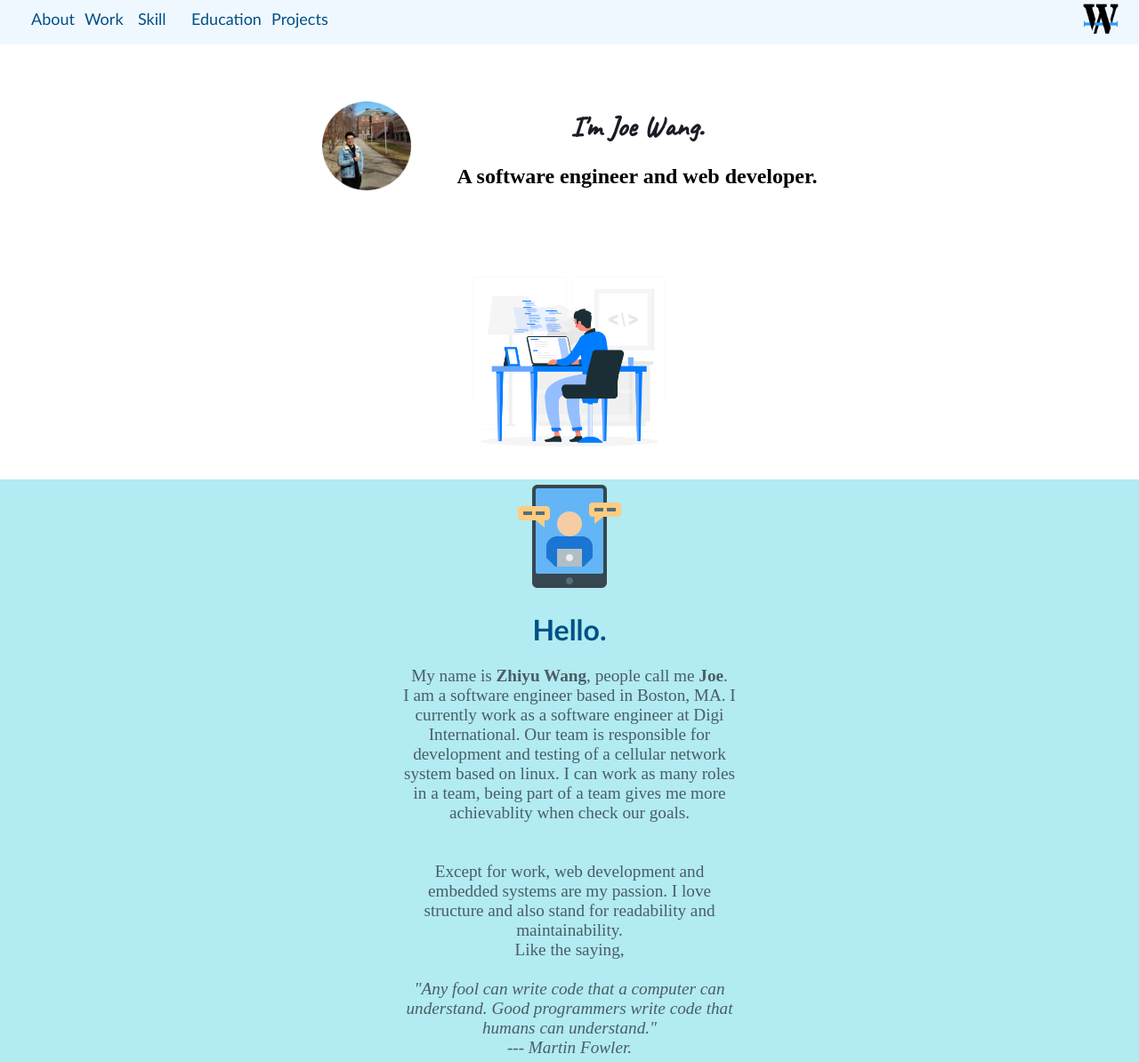
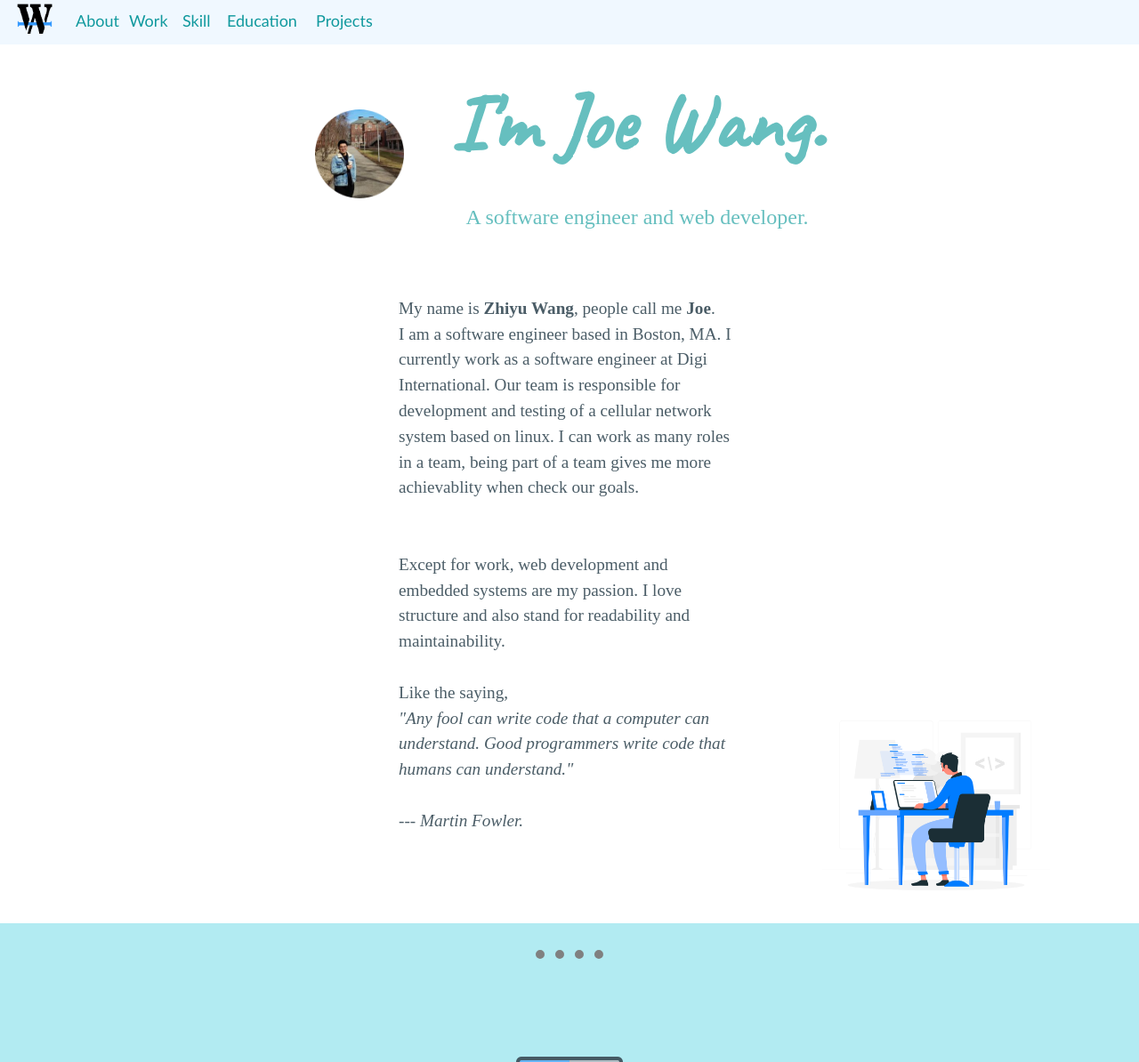
Before and after one commit to ZhiyuWang95/cv, a plain HTML site: page index.html in a window 1280 px wide. Shown: the top 1194 px of the page at 89% size. Drawn offline with Linux system fonts and the light colour scheme; a web font is replaced by a local one.

Commit message:
css: change font size and change font color of h1
change font size of h1 and color of h1 and others.

```diff
--- a/css/styles.css
+++ b/css/styles.css
@@ -1,8 +1,8 @@
 a:link{
-    color:#005086;
+    color:#11999E;
 }
 a:visited{
-    color:#005086;
+    color:#11999E;
 }
 a:hover{
     color: orange;
@@ -11,6 +11,7 @@ a:hover{
 body {
     margin: 0;
     background-color: #b2ebf2;
+    line-height: 1.5;
 }
 
 hr {
@@ -23,7 +24,9 @@ hr {
 }
 
 h1 {
-    color: #1b1c25;
+    font-size: 562.5%;
+    color: #66BFBF;
+    margin-bottom: 0 auto 0 auto;
 }
 
 h3 {
@@ -39,7 +42,10 @@ h3 {
 
 .info-text {
     font-family: 'Antic Slab', serif;
+    font-weight: normal;
     text-align: center;
+    color: #66BFBF;
+    font-size: 2.5 rem;
 }
 
 .navi {
@@ -56,6 +62,12 @@ h3 {
     margin-left: auto;
     margin-right: auto;
 }
+
+
+.link-img {
+    width: 50px;
+    height: auto;
+}
 /*ID selectors*/
 #about {
     margin-top: 50px;
@@ -64,18 +76,24 @@ h3 {
 #about-text {
     width: 30%;
     font-family: "Times New Roman", Times, serif;
-    margin: 0 auto;
-    text-align: center;
+    margin: 0 auto 0 auto;
     font-size: larger;
+    color: #4b5d67;
+}
+
+#quate-auther {
+    font-family: "Times New Roman", Times, serif;
+    text-align: right;
     color: #4b5d67;
 }
 
 #developer {
     width: 20%;
     height: auto;
-    display: block;
-    margin-left: auto;
-    margin-right: auto;
+    display: inline;
+    position: absolute;
+    right: 100px;
+    bottom: 0;
 }
 
 #display-table {
@@ -86,9 +104,10 @@ h3 {
 
 #first-div {
     position: relative;
-    top: 50px;
+    top: 20px;
     background-color: white;/*;*/
     height: auto;
+    padding-bottom: 100px;
 }
 
 #head-h1 {
@@ -102,6 +121,7 @@ h3 {
 #im-joe {
     font-family: 'Caveat', cursive;
     text-align: center;
+    margin: 0 auto 0 auto;
 }
 
 #keyboard-img {
@@ -116,11 +136,10 @@ h3 {
     width: 100px;
     height: 100px;
 }
-
 #my-logo {
     display: inline;
     position: absolute;
-    right: 1px;
+    left: 1px;
     bottom: -13px;
     width: 80px;
     height: 80px;
@@ -137,31 +156,31 @@ h3 {
 
 #navi-pro {
     position: absolute;
-    left: 290px;
+    left: 340px;
     top: 10px;
 }
 
 #navi-edu {
     position: absolute;
-    left: 200px;
+    left: 240px;
     top: 10px;
 }
 
 #navi-ski {
     position: absolute;
-    left: 140px;
+    left: 190px;
     top: 10px;
 }
 
 #navi-wo {
     position: absolute;
-    left: 80px;
+    left: 130px;
     top: 10px;
 }
 
 #navi-abo {
     position: absolute;
-    left: 20px;
+    left: 70px;
     top: 10px;
 }
 
--- a/index.html
+++ b/index.html
@@ -12,12 +12,12 @@
 
     <body>
         <div id="navi-bar">
-            <a href="#about" class="navi" id="navi-abo">About</a>
+            <img src="css/logo.png" alt="my-logo" id="my-logo">
+            <a href="#first-div" class="navi" id="navi-abo">About</a>
             <a href="#work" class="navi" id="navi-wo">Work</a>
             <a href="#skills" class="navi" id="navi-ski">Skill</a>
             <a href="#education" class="navi" id="navi-edu">Education</a>
             <a href="#project" class="navi" id="navi-pro">Projects</a>
-            <img src="css/logo.png" alt="my-logo" id="my-logo">
         </div>
         <div id="first-div">
             <table id="display-table"  cellspacing="50">
@@ -31,24 +31,20 @@
                     </td>
                 </tr>
             </table>
-            <img src="css/developer.jpg" alt="developer" id="developer">
-        </div>
-
-        <div id="about">
-            <img src="css/hello.png" alt="hello" class="icon-img" id="hello-img">
-            <h1 class="greeting">Hello.</h1>
             <p id="about-text">
                 My name is <strong>Zhiyu Wang</strong>, people call me <strong>Joe</strong>. <br>
                 I am a software engineer based in Boston, MA. I currently work as a software engineer at Digi International.
                 Our team is responsible for development and testing of a cellular network system based on linux. I can work as many roles in a team,
                 being part of a team gives me more achievablity when check our goals. <br><br><br>
                 Except for work, web development and embedded systems are my passion. I love structure and also stand for readability and maintainability. <br>
-                 Like the saying, <br>
                 <br>
+                Like the saying, <br>
                 <i>"Any fool can write code that a computer can understand. Good programmers write code
-                    that humans can understand." <br> --- Martin Fowler. </i>
+                    that humans can understand." <br> <br> --- Martin Fowler. </i>
             </p>
+            <img src="css/developer.jpg" alt="developer" id="developer">
         </div>
+
 
 
 
@@ -122,14 +118,14 @@
             </li>
         </ul>
 
-        <div>
-            <a href="hobbies.html" target=_black> Hobbies</a>
-        </div>
-
-        <div>
-            <a href="contact.html" target=_black> Contact me</a>
-        </div>
+    <hr>
+    <div>
+        <a href="https://www.linkedin.com/in/zhiyu-wang-never-stop/"> <img src="css/linkedin.png" alt="linkedin-img" class="link-img" id="linkedin-img"></a>
+        <br>
+        <a href="contact.html" target=_black>Contact me</a>
+        <br> <br>
         <a href='https://www.freepik.com/vectors/technology'>Technology vector created by stories - www.freepik.com</a>
         Icons made by <a href="https://www.flaticon.com/authors/mavadee" title="mavadee">mavadee</a> from <a href="https://www.flaticon.com/" title="Flaticon"> www.flaticon.com</a>
+    </div>
     </body>
 </html>
```
Also changed, not shown: css/linkedin.png (added).
